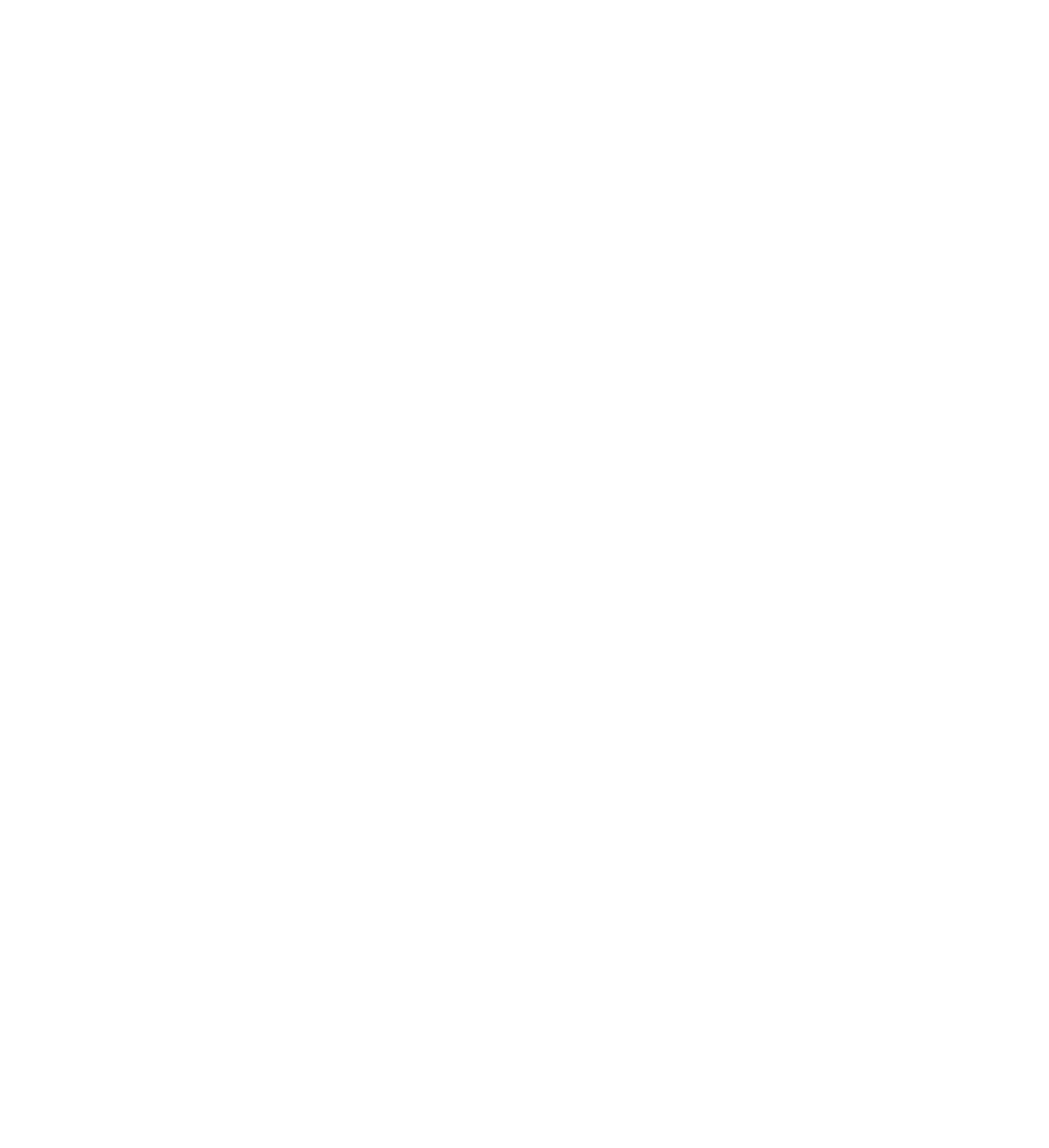
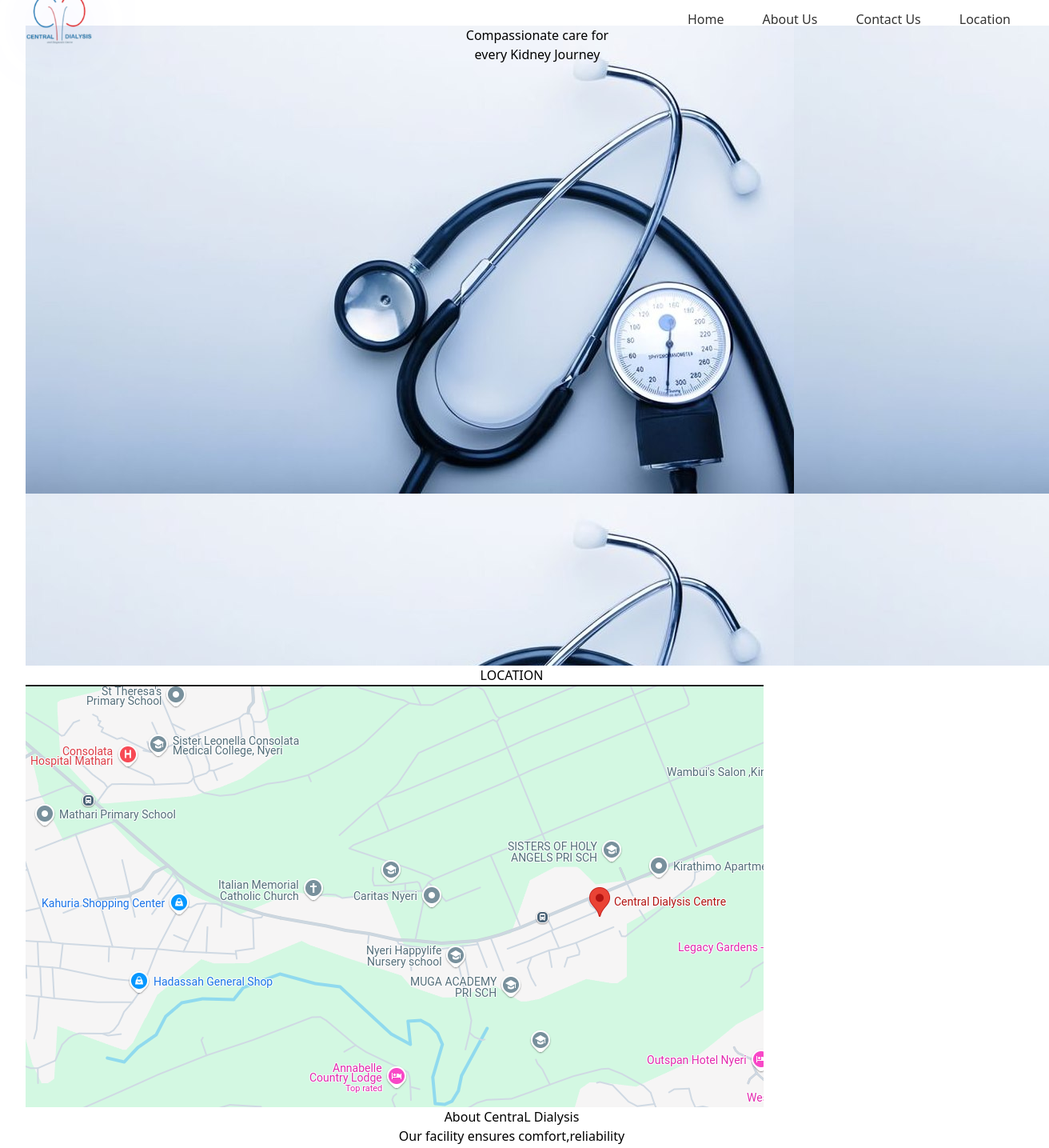
Before and after one commit to Johnaustin82/centraldialysisanddiagnosticcentre, a React (Vite) app: page / in a window 1280 px wide. Shown: the top 1435 px of the page at 80% size, 1312 px wide, since content can reach past the window. Before the commit the page ends 800 px from the top, so only its background shows below. Built offline with nearby package versions, Linux system fonts and the light colour scheme.

Commit message:
Adds maps

```diff
--- a/src/App.jsx
+++ b/src/App.jsx
@@ -1,16 +1,17 @@
 import React from 'react';
 import './App.css';
-import Navbar from '../src/components/Navbar/Navbar'
-import About from '../src/components/About us/Aboutus'
-import Requirements from './components/Requirements/Requirements';
-import Extras from './components/Extras/Extras'
+import Homepage from './components/Homepage';
+import Map from './components/Map';
+import Footer from './components/footer';
+
+
 
 function App() {
   return (
     <>
-
-
-
+      <Homepage/>
+      <Map/>
+      <Footer/>
     </>
   );
 }
--- /dev/null
+++ b/src/components/Map.jsx
@@ -0,0 +1,14 @@
+import React from 'react'
+
+function Map() {
+  return (
+    <>
+    <h1 className='m-1'>LOCATION</h1>
+    <div className=' '>
+      <img src="src/components/Img/Map.png" alt="" />
+    </div>
+    </>
+  )
+}
+
+export default Map
--- a/src/components/Navbar/navbar.css
+++ b/src/components/Navbar/navbar.css
@@ -6,11 +6,10 @@
     left: 0;
     width: 100vw;
     margin: 0;
-    height: 100px;
 
-    background: rgba(255, 255, 255, 0);
-
-
+    /* background: rgba(255, 255, 255, 0.2);
+    backdrop-filter: blur(10px);
+     */
     z-index: 100;
     display: flex; /* Flexbox for horizontal layout */
     justify-content: space-between; /* Space between logo and buttons */
```
Also changed, not shown: src/components/Img/Map.png (added).
